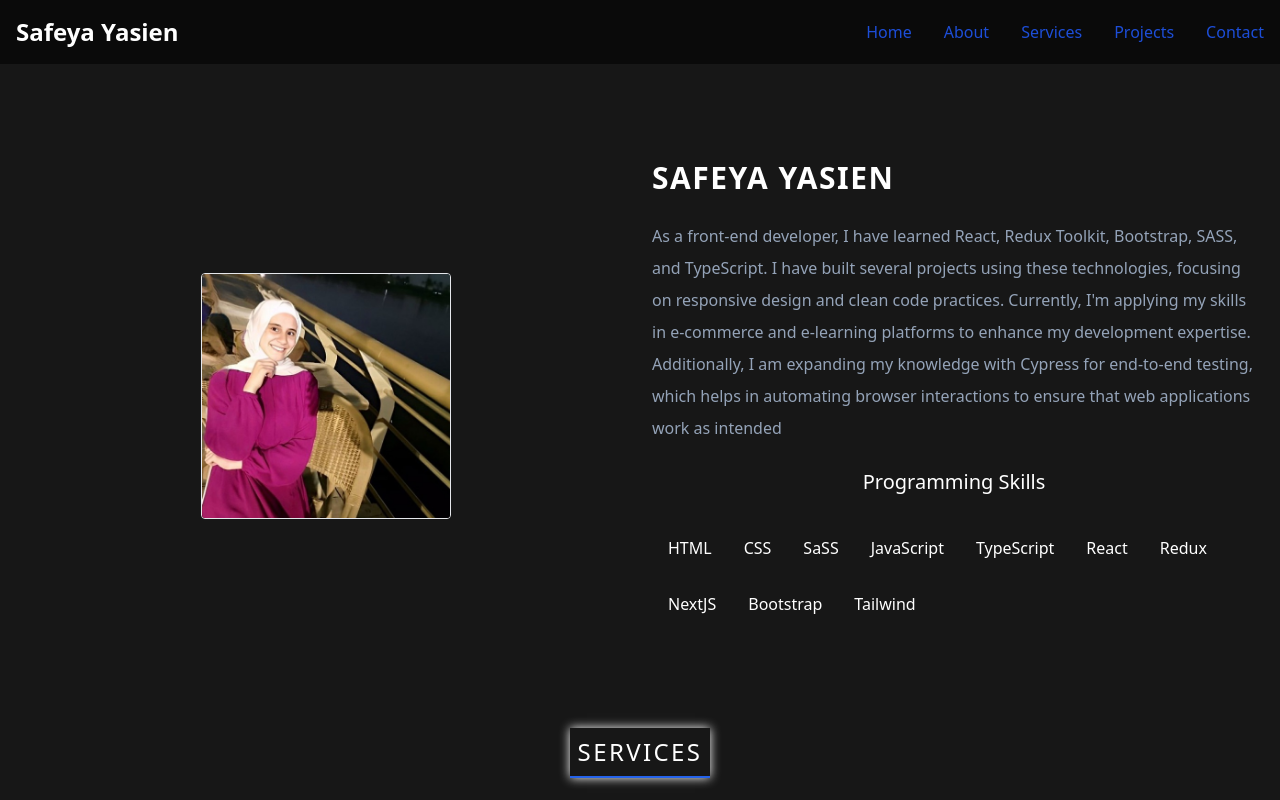
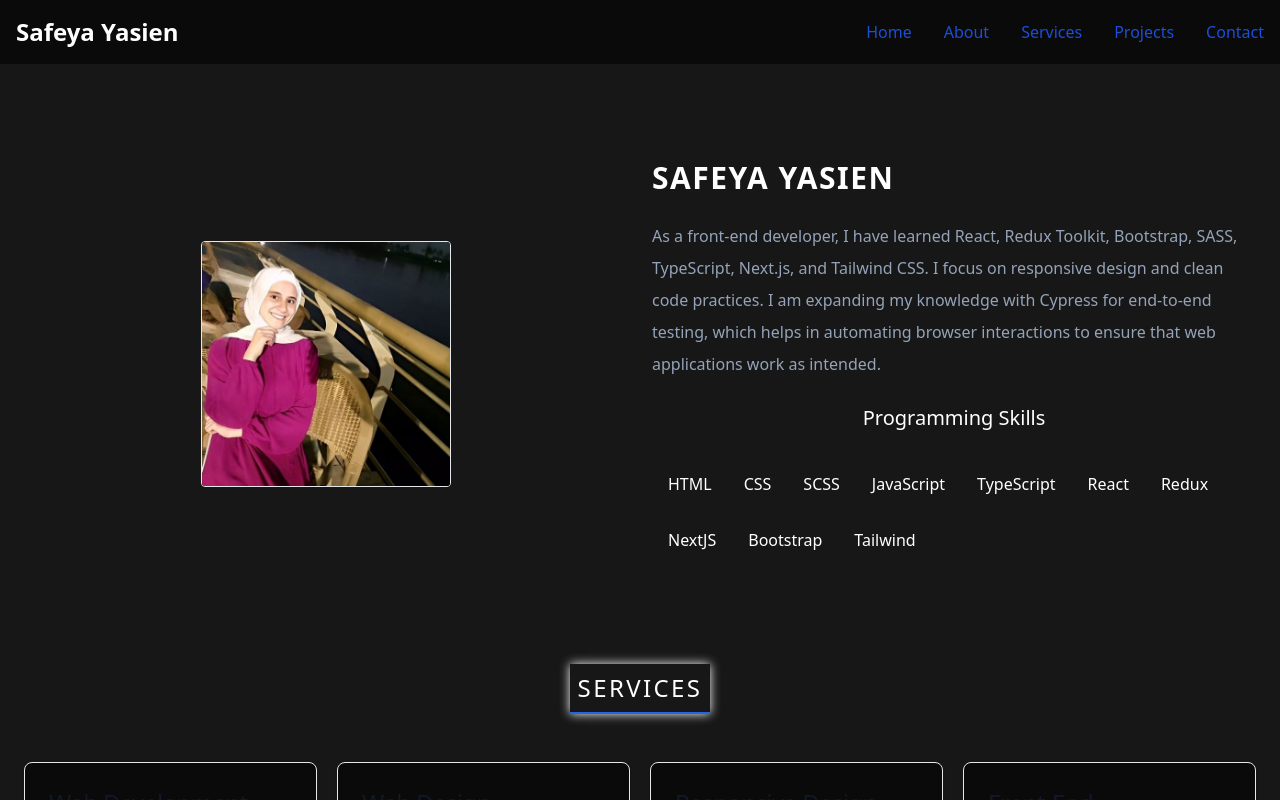
Before and after one commit to Safeya-Yasien/portfolio, a Next.js app: page / in a window 1280 px wide. Shown: the top 800 px of the page. Built offline with nearby package versions, Linux system fonts and the light colour scheme.

Commit message:
refactor: :recycle: update about me info

```diff
--- a/src/app/components/portfolio/HeroSection.tsx
+++ b/src/app/components/portfolio/HeroSection.tsx
@@ -21,13 +21,11 @@ const HeroSection = () => {
             </h1>
             <p className="text-slate-400 leading-8 text-base ">
               As a front-end developer, I have learned React, Redux Toolkit,
-              Bootstrap, SASS, and TypeScript. I have built several projects
-              using these technologies, focusing on responsive design and clean
-              code practices. Currently, I&apos;m applying my skills in
-              e-commerce and e-learning platforms to enhance my development
-              expertise. Additionally, I am expanding my knowledge with Cypress
-              for end-to-end testing, which helps in automating browser
-              interactions to ensure that web applications work as intended
+              Bootstrap, SASS, TypeScript, Next.js, and Tailwind CSS. I focus on
+              responsive design and clean code practices. I am expanding my
+              knowledge with Cypress for end-to-end testing, which helps in
+              automating browser interactions to ensure that web applications
+              work as intended.
             </p>
             <h2 className="text-center text-white text-xl ">
               Programming Skills
--- a/src/app/constants/programming-skills.ts
+++ b/src/app/constants/programming-skills.ts
@@ -1,7 +1,7 @@
 export const programmingSkills = [
   "HTML",
   "CSS",
-  "SaSS",
+  "SCSS",
   "JavaScript",
   "TypeScript",
   "React",
```
